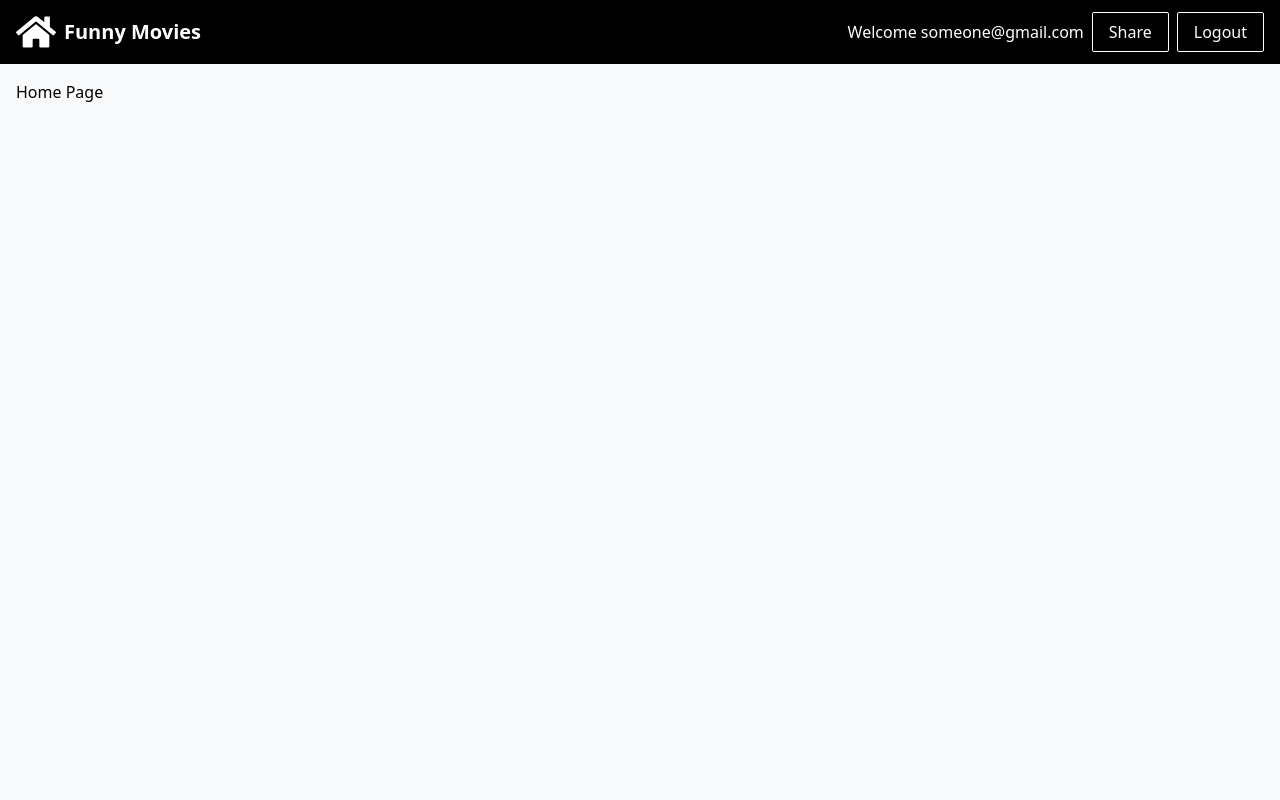
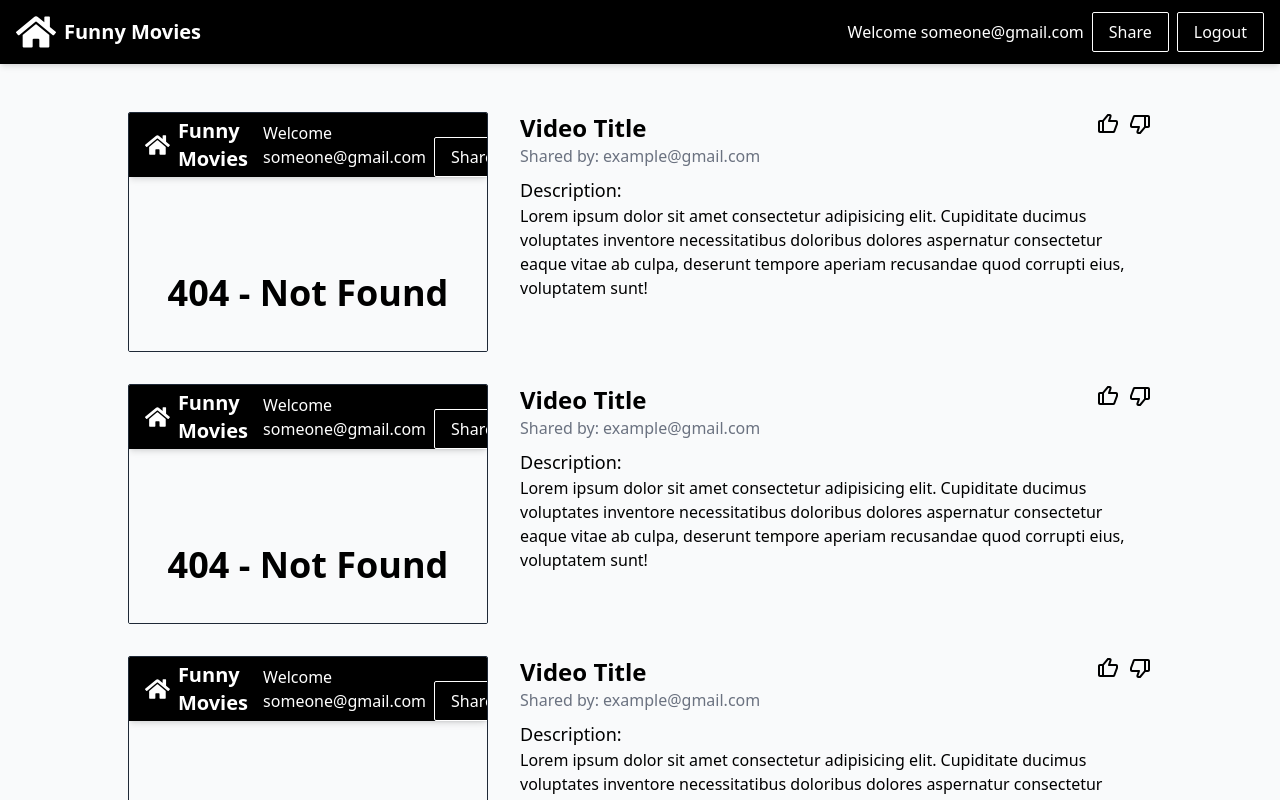
Before and after one commit to DaveNguyenHuy/test_dev, a React (Create React App) app: page / in a window 1280 px wide. Shown: the top 800 px of the page. Built offline with nearby package versions, Linux system fonts and the light colour scheme.

Commit message:
draft ui for home page

```diff
--- a/src/components/Header.tsx
+++ b/src/components/Header.tsx
@@ -3,7 +3,7 @@ import { Link } from 'react-router-dom';
 
 export const Header = () => {
   return (
-    <header className="h-16 flex justify-between items-center px-4 shadow-md bg-black text-white">
+    <header className="h-16 flex justify-between items-center px-4 shadow-md bg-black text-white sticky top-0">
       <Link to="/">
         <div className="flex items-center space-x-2">
           <FaHome className="w-10 h-10" />
--- /dev/null
+++ b/src/pages/Home/MovieItem.tsx
@@ -0,0 +1,33 @@
+import { BiLike, BiDislike } from 'react-icons/bi';
+
+export const MovieItem = () => {
+  return (
+    <div className="flex space-x-8 max-w-screen-lg">
+      <iframe
+        src="cc"
+        title="title"
+        height="240"
+        width="360"
+        className="border-gray-800 border flex-shrink-0 rounded-sm"
+      />
+      <div>
+        <div className="flex justify-between w-full">
+          <div className="w-4/5">
+            <h2 className="text-2xl font-bold">Video Title</h2>
+            <p className="text-gray-500">Shared by: example@gmail.com</p>
+          </div>
+          <div className="flex space-x-2">
+            <BiLike className="w-6 h-6" />
+            <BiDislike className="w-6 h-6" />
+          </div>
+        </div>
+        <p className="mt-2 text-lg">Description:</p>
+        <p>
+          Lorem ipsum dolor sit amet consectetur adipisicing elit. Cupiditate ducimus voluptates
+          inventore necessitatibus doloribus dolores aspernatur consectetur eaque vitae ab culpa,
+          deserunt tempore aperiam recusandae quod corrupti eius, voluptatem sunt!
+        </p>
+      </div>
+    </div>
+  );
+};
--- /dev/null
+++ b/src/pages/Home/MovieList.tsx
@@ -0,0 +1,16 @@
+import { MovieItem } from './MovieItem';
+
+export const MovieList = () => {
+  return (
+    <div className="flex flex-col items-center pt-8 space-y-8">
+      <MovieItem />
+      <MovieItem />
+      <MovieItem />
+      <MovieItem />
+      <MovieItem />
+      <MovieItem />
+      <MovieItem />
+      <MovieItem />
+    </div>
+  );
+};
--- a/src/pages/Home/index.tsx
+++ b/src/pages/Home/index.tsx
@@ -1,7 +1,12 @@
 import { FC } from 'react';
+import { MovieList } from './MovieList';
 
 const HomePage: FC = () => {
-  return <div>Home Page</div>;
+  return (
+    <div>
+      <MovieList />
+    </div>
+  );
 };
 
 export default HomePage;
```
